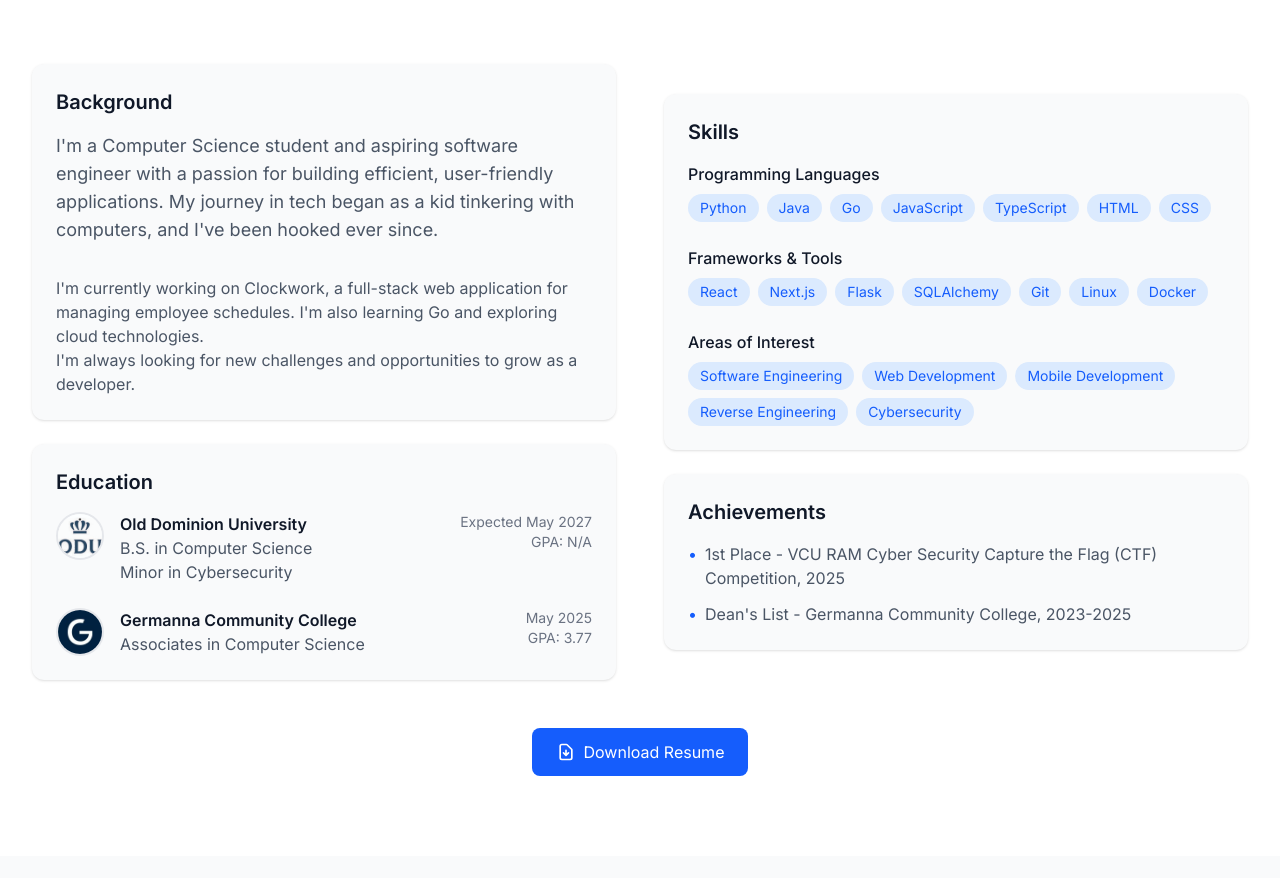
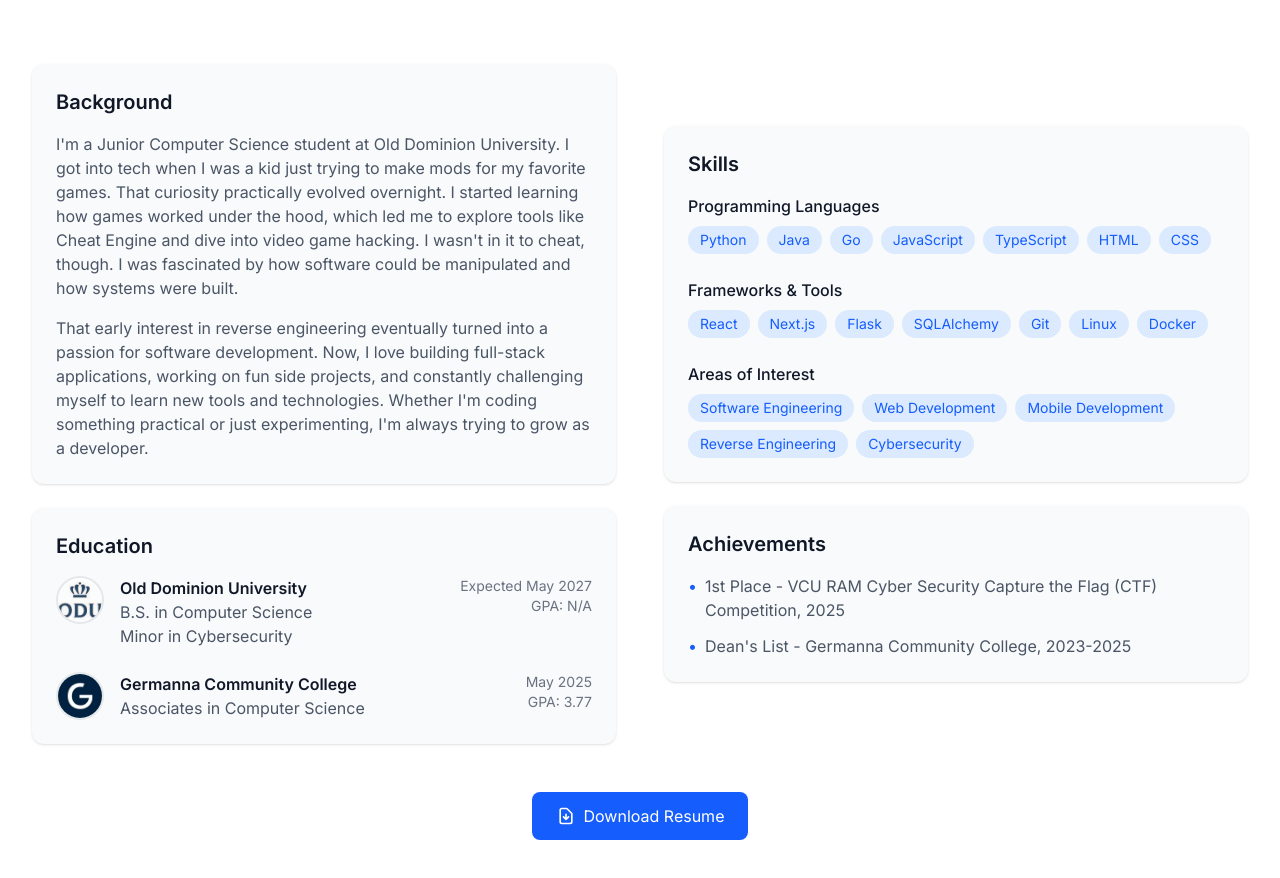
Before and after one commit to dizzyfrogs/portfolio, a Next.js app: page / in a window 1280 px wide. Shown: the part 920-1798 px from the top of the page. Built offline with nearby package versions, Linux system fonts and the light colour scheme.

Commit message:
changed background text

```diff
--- a/src/components/About.tsx
+++ b/src/components/About.tsx
@@ -52,16 +52,18 @@ const About = () => {
               <h3 className="text-xl font-semibold text-gray-900 dark:text-white mb-4">
                 Background
               </h3>
-              <p className="text-lg text-gray-600 dark:text-gray-300 mb-8">
-                I&apos;m a Computer Science student and aspiring software engineer with a passion for building efficient, user-friendly applications.
-                My journey in tech began as a kid tinkering with computers, and I&apos;ve been hooked ever since.
+              <p className="text-gray-600 dark:text-gray-300 mb-4">
+                I&apos;m a Junior Computer Science student at Old Dominion University. I got into tech when
+                I was a kid just trying to make mods for my favorite games. That curiosity practically evolved
+                overnight. I started learning how games worked under the hood, which led me to explore tools
+                like Cheat Engine and dive into video game hacking. I wasn&apos;t in it to cheat, though. I was
+                fascinated by how software could be manipulated and how systems were built.
               </p>
               <p className="text-gray-600 dark:text-gray-300">
-                I&apos;m currently working on Clockwork, a full-stack web application for managing employee schedules.
-                I&apos;m also learning Go and exploring cloud technologies.
-              </p>
-              <p className="text-gray-600 dark:text-gray-300">
-                I&apos;m always looking for new challenges and opportunities to grow as a developer.
+                That early interest in reverse engineering eventually turned into a passion for software development.
+                Now, I love building full-stack applications, working on fun side projects, and constantly challenging myself
+                to learn new tools and technologies. Whether I&apos;m coding something practical or just experimenting, I&apos;m always
+                trying to grow as a developer.
               </p>
             </div>
 
```
